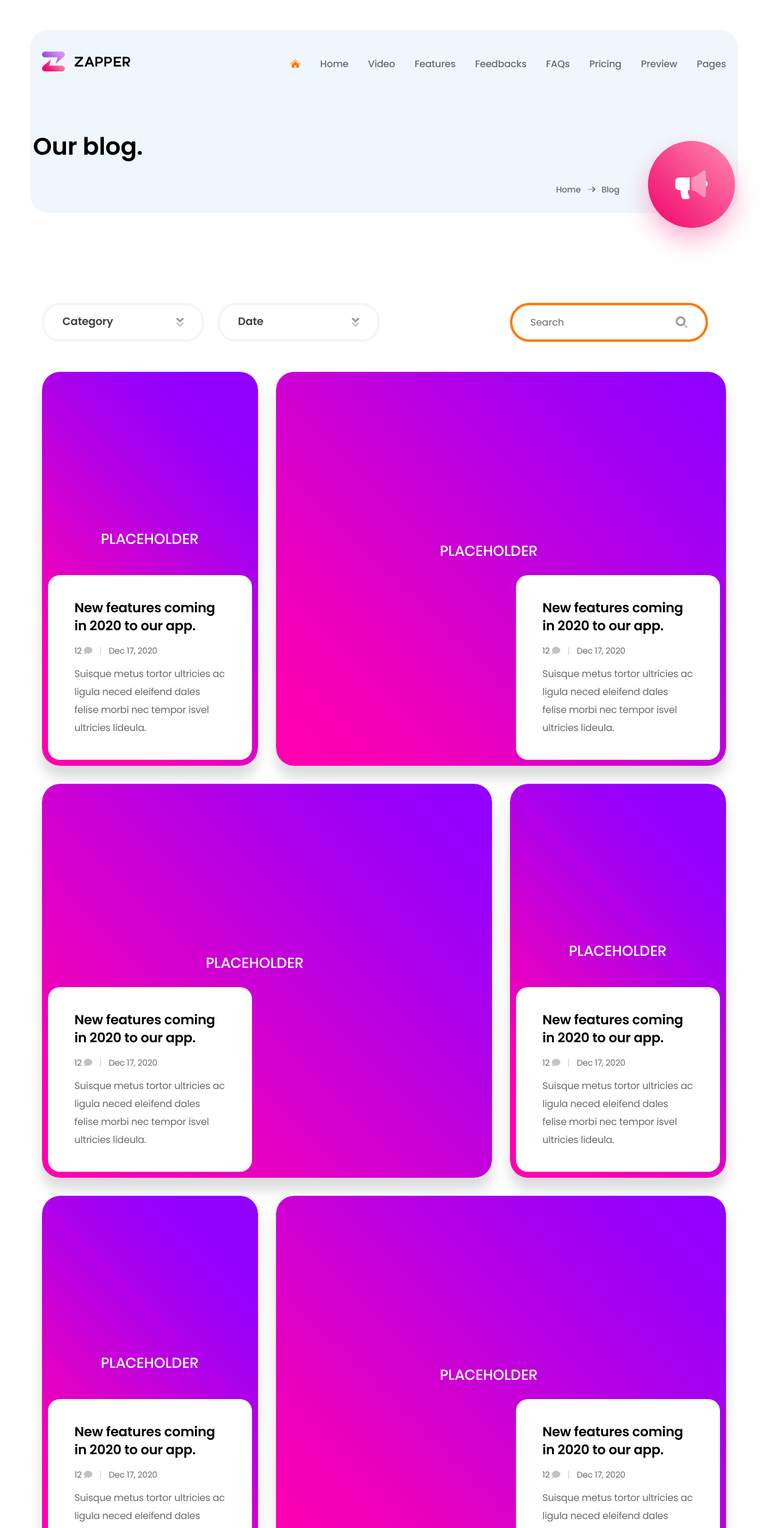
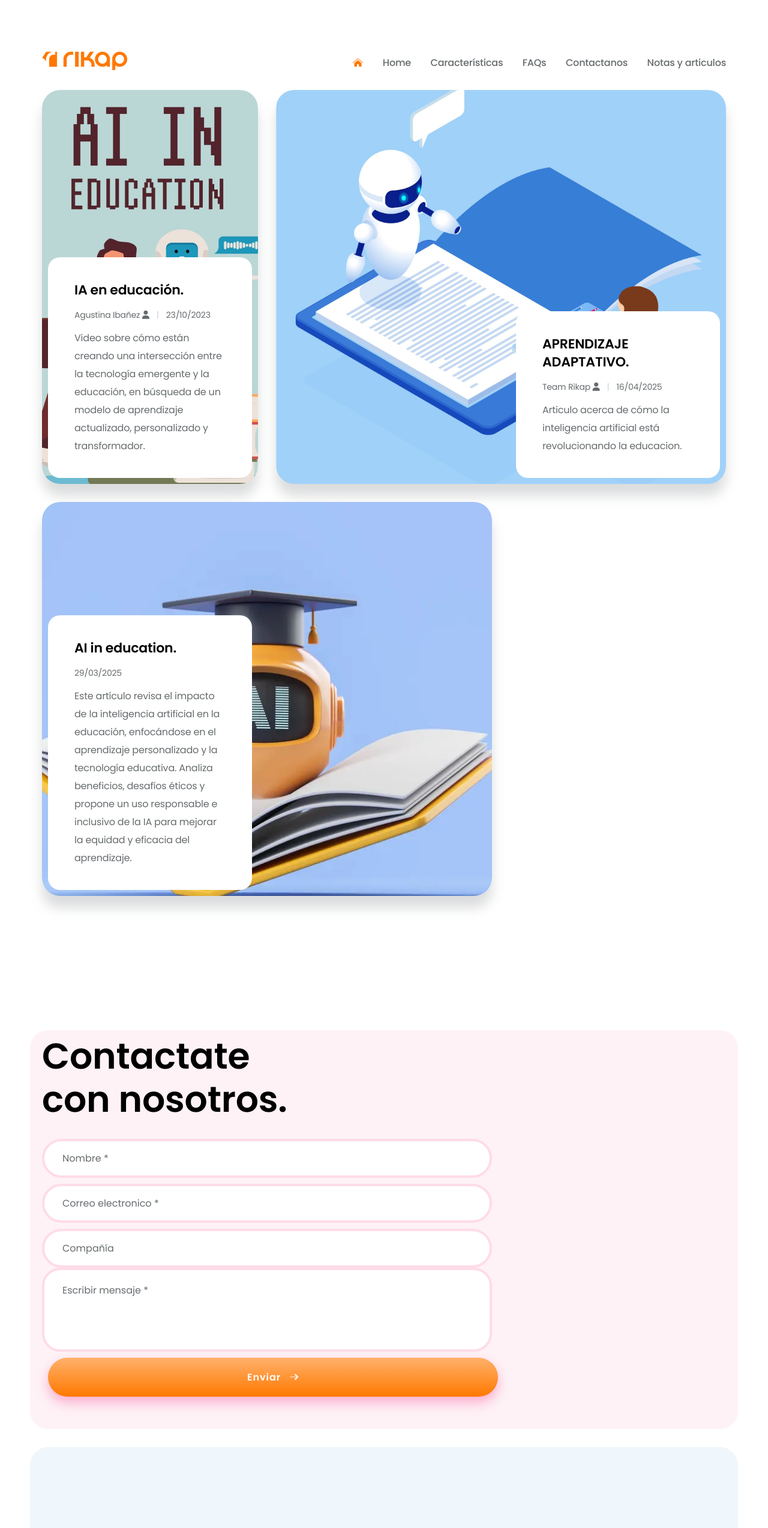
Before and after one commit to matiaskelman/Rikap-Landing, a plain HTML site: page blog.html in a window 1280 px wide. Shown: the top 2548 px of the page at 60% size. Drawn offline with Linux system fonts and the light colour scheme; a script that the page names is missing.

Commit message:
actualizado

```diff
--- a/assets/css/style.css
+++ b/assets/css/style.css
@@ -69,6 +69,7 @@ ul {
     width: 68%;
     line-height: -4rem
 }
+.pintoMati{margin-top: 20px;}
 
 .navImg {
     width: 30%;
@@ -1714,8 +1715,8 @@ body.loaded .preloader {
         top: -5rem;
         right: 100%;
         overflow: hidden !important;
-        background: #9341d4;
-        background: linear-gradient(45deg, #9341d4 0%, #d98efb 100%);
+        background: #ff7800;
+        background: linear-gradient(0deg, #ff7800 0%, #ff9e47 50%, #ff7800 100%);
         -webkit-transition: all .25s ease;
         transition: all .25s ease;
         padding-top: 15%
--- a/blog.html
+++ b/blog.html
@@ -4,12 +4,12 @@
 <head>
     <meta charset="utf-8">
     <meta name="viewport" content="width=device-width, initial-scale=1, shrink-to-fit=no">
-    <title>Zapper</title>
+    <title>Rikap- Blog</title>
 
     <link rel="apple-touch-icon" sizes="180x180" href="assets/favicon/apple-touch-icon.png">
-    <link rel="icon" type="image/png" sizes="32x32" href="assets/favicon/favicon-32x32.png">
-    <link rel="icon" type="image/png" sizes="16x16" href="assets/favicon/favicon-16x16.png">
-    <link rel="manifest" href="assets/favicon/site.webmanifest">
+  <link rel="icon" type="image/png" sizes="32x32" href="assets/favicon/isotipo naranja.png">
+  <link rel="icon" type="image/png" sizes="16x16" href="assets/favicon/isotipo naranja.png">
+  <link rel="manifest" href="assets/favicon/isotipo naranja.png">
 
     <!--stylesheet-->
     <link rel="stylesheet" href="assets/css/bootstrap.min.css">
@@ -17,7 +17,10 @@
     <link rel="stylesheet" href="assets/css/swiper-bundle.min.css">
     <link rel="stylesheet" href="assets/css/style.css">
 </head>
-
+<link rel="stylesheet" href="assets/css/bootstrap.min.css">
+<link rel="stylesheet" href="assets/css/all.min.css">
+<link rel="stylesheet" href="assets/css/swiper-bundle.min.css">
+<link rel="stylesheet" href="assets/css/style.css">
 <body>
 
     <!--preloader start-->
@@ -32,36 +35,26 @@
           <div class="header__wrapper">
             <div class="header__logo">
               <a href="index.html">
-                        <img src="assets/images/footer-logo.png" alt="logo">
+                <img src="assets/images/logotipo naranja.png" alt="logo" class="navImg">
               </a>
             </div>
             <div class="header__nav">
               <ul class="header__nav-primary">
                 <li><a href="index.html"><i class="fad fa-home-alt"></i></a></li>
                 <li class="nav__dropdown dropdown-wrapper" id="menu-1">
-                            <a href="#" class="nav__dropdown-info dropdown-info">
+                  <a href="index.html" class="nav__dropdown-info dropdown-info">
                     Home
                   </a>
-                            <ul class="nav__dropdown-box dropdown-box">
+                  <!-- <ul class="nav__dropdown-box dropdown-box">
                     <li><a href="index.html">Home 1</a></li>
                     <li><a href="index2.html">Home 2</a></li>
-                            </ul>
+                  </ul> -->
                 </li>
-                        <li><a href="#video">Video</a></li>
-                        <li><a href="#feature">Features</a></li>
-                        <li><a href="#feedback">Feedbacks</a></li>
-                        <li><a href="#faq">FAQs</a></li>
-                        <li><a href="#pricing">Pricing</a></li>
-                        <li><a href="#preview">Preview</a></li>
-                        <li class="nav__dropdown dropdown-wrapper" id="menu-2">
-                            <a href="#" class="nav__dropdown-info dropdown-info">
-                                Pages
-                            </a>
-                            <ul class="nav__dropdown-box dropdown-box">
-                                <li><a href="blog.html">Blog</a></li>
-                                <li><a href="blog-single.html">Blog single</a></li>
-                            </ul>
-                        </li>
+                <li><a href="index.html#feature">Características</a></li>
+                <li><a href="index.html#faq">FAQs</a></li>
+                <li><a href="#form_contacto">Contactanos</a></li>
+                <li><a href="/blog.html">Notas y articulos</a></li>
+
               </ul>
               <span><i class="fas fa-times"></i></span>
             </div>
@@ -76,126 +69,58 @@
     <!--header section end-->
 
     <!--hero section start-->
-    <section class="hero blog_hero">
-        <div class="hero__wrapper blog_hero__wrapper">
-            <div class="container">
-                <div class="row">
-                    <div>
-                        <h1>Our blog.</h1>
-                    </div>
-                    <div>
-                        <ul>
-                            <li><a href="index.html">Home</a></li>
-                            <li><a href="blog.html"><i class="fad fa-long-arrow-right"></i>Blog</a></li>
-                        </ul>
-                        <div class="icon">
-                            <i class="fad fa-bullhorn"></i>
-                        </div>
-                    </div>
-                </div>
-            </div>
-        </div>
-    </section>
+
     <!--hero section end-->
 
     <!--blog start-->
     <section class="blog">
         <div class="blog__wrapper">
-            <div class="container">
-                <div class="blog__header">
-                    <div class="row">
-                        <div class="col-lg-3">
-                            <div class="category__dropdown dropdown-wrapper">
-                                <div class="category__dropdown-info dropdown-info">
-                                    <h6>Category</h6>
-                                    <i class="fad fa-angle-double-down"></i>
-                                </div>
-                                <div class="category__dropdown-box dropdown-box">
-                                    <ul>
-                                        <li>Technology</li>
-                                        <li>Application</li>
-                                        <li>Updates</li>
-                                        <li>Promotions</li>
-                                        <li>Help articles</li>
-                                    </ul>
-                                </div>
-                            </div>
-                        </div>
-                        <div class="col-lg-3">
-                            <div class="date__dropdown dropdown-wrapper">
-                                <div class="date__dropdown-info dropdown-info">
-                                    <h6>Date</h6>
-                                    <i class="fad fa-angle-double-down"></i>
-                                </div>
-                                <div class="date__dropdown-box dropdown-box">
-                                    <ul>
-                                        <li>December 2020</li>
-                                        <li>November 2020</li>
-                                        <li>October 2020</li>
-                                        <li>September 2020</li>
-                                        <li>August 2020</li>
-                                    </ul>
-                                </div>
-                            </div>
-                        </div>
-                        <div class="col-lg-4">
-                            <div class="search">
-                                <input type="text" placeholder="Search" class="input-field">
-                                <i class="fad fa-search"></i>
-                            </div>
-                        </div>
-                    </div>
-                </div>
-            </div>
             <div class="blog__content">
                 <div class="container">
                     <div class="row">
                         <div class="col-lg-4">
-                            <a href="blog-single.html">
+                            <a href="https://www.youtube.com/watch?v=MZhKDt86PX8">
                               <div class="blog__single blog__single--1">
                                 <div class="blog__single-image">
-                                        <img src="assets/images/blog-img-1.png" alt="image">
+                                  <img src="assets/images/RikapArticle2.jpg" alt="image">
                                 </div>
                                 <div class="blog__single-info">
-                                        <h3>New features coming in 2020 to our app.</h3>
-                                        <h4>12 <i class="fad fa-comment"></i><span>|</span>Dec 17, 2020</h4>
-                                        <p class="paragraph dark">Suisque metus tortor ultricies ac ligula neced
-                                            eleifend dales felise morbi nec tempor isvel ultricies lideula. </p>
+                                  <h3>IA en educación.</h3>
+                                  <h4>Agustina Ibañez <i class="fa-solid fa-user"></i><span>|</span>23/10/2023</h4>
+                                  <p class="paragraph dark">Video sobre cómo están creando una intersección entre  la tecnología emergente y la educación, en búsqueda de un modelo de aprendizaje actualizado, personalizado y transformador. </p>
                                 </div>
                               </div>
                             </a>
                           </div>
                           <div class="col-lg-8">
-                            <a href="blog-single.html">
+                            <a href="/assets/blogs/IAEducativa-Rikap.pdf" download>
                               <div class="blog__single blog__single--2">
                                 <div class="blog__single-image">
-                                        <img src="assets/images/blog-img-2.png" alt="image">
+                                  <img src="assets/images/RikapArticle1.jpg" alt="image">
                                 </div>
                                 <div class="blog__single-info">
-                                        <h3>New features coming in 2020 to our app.</h3>
-                                        <h4>12 <i class="fad fa-comment"></i><span>|</span>Dec 17, 2020</h4>
-                                        <p class="paragraph dark">Suisque metus tortor ultricies ac ligula neced
-                                            eleifend dales felise morbi nec tempor isvel ultricies lideula. </p>
+                                  <h3>APRENDIZAJE ADAPTATIVO.</h3>
+                                  <h4>Team Rikap <i class="fa-solid fa-user"></i><span>|</span>16/04/2025</h4>
+                                  <p class="paragraph dark">Articulo acerca de cómo la inteligencia artificial está revolucionando la educacion. </p>
                                 </div>
                               </div>
                             </a>
                           </div>
                         <div class="col-lg-8 left">
-                            <a href="blog-single.html">
+                            <a href="/assets/blogs/PDF AI education .pdf" download>
                                 <div class="blog__single blog__single--3">
                                     <div class="blog__single-image">
-                                        <img src="assets/images/blog-img-3.png" alt="image">
+                                        <img src="assets/images/RikapArticle3.jpg" alt="image">
                                     </div>
                                     <div class="blog__single-info">
-                                        <h3>New features coming in 2020 to our app.</h3>
-                                        <h4>12 <i class="fad fa-comment"></i><span>|</span>Dec 17, 2020</h4>
-                                        <p class="paragraph dark">Suisque metus tortor ultricies ac ligula neced
-                                            eleifend dales felise morbi nec tempor isvel ultricies lideula. </p>
+                                        <h3>AI in education.</h3>
+                                        <h4>29/03/2025</h4>
+                                        <p class="paragraph dark">Este artículo revisa el impacto de la inteligencia artificial en la educación, enfocándose en el aprendizaje personalizado y la tecnología educativa. Analiza beneficios, desafíos éticos y propone un uso responsable e inclusivo de la IA para mejorar la equidad y eficacia del aprendizaje. </p>
                                     </div>
                                 </div>
                             </a>
                         </div>
-                        <div class="col-lg-4">
+                        <!-- <div class="col-lg-4">
                             <a href="blog-single.html">
                                 <div class="blog__single blog__single--4">
                                     <div class="blog__single-image">
@@ -269,37 +194,45 @@
                                     </div>
                                 </div>
                             </a>
+                        </div> -->
                     </div>
                 </div>
             </div>
-            </div>
-            <a href="#" class="button">
+
+            <!-- <a href="#" class="button">
                 <span>LOAD MORE <i class="fad fa-long-arrow-right"></i></span>
-            </a>
+            </a> -->
         </div>
     </section>
     <!--blog end-->
 
     <!--newsletter section start-->
-    <section class="newsletter">
+    <section class="newsletter newsletter-2">
         <div class="newsletter__wrapper">
+          <div id="form_contacto"></div>
           <div class="container">
             <div class="row align-items-lg-center">
-                    <div class="col-lg-6">
+              <div class="col-lg-8">
                 <div class="newsletter__info">
-                            <h2 class="section-heading color-black">Subscribe to our newsletter.</h2>
-                            <form class="newsletter__info--field">
-                                <input type="text" placeholder="Email address" class="input-field">
-                                <button class="button"><span>SUBSCRIBE <i
+                  <h2 class="section-heading color-black pintoMati">Contactate con nosotros.</h2>
+                  <div class="comment_form">
+
+                    <form action="https://formspree.io/f/mjkyyolz" method="POST">
+                      <div>
+                        <input type="text" name="nombre" placeholder="Nombre *" class="input-field" required>
+                        <input type="email" name="mail" placeholder="Correo electronico *" class="input-field" required>
+                        <input type="text" name="compañia" placeholder="Compañía" class="input-field" required>
+                      </div>
+                      <div>
+                        <textarea name="mensaje" placeholder="Escribir mensaje *" class="input-field" required></textarea>
+                        <button class="button" type="submit"><span>Enviar <i
                               class="fad fa-long-arrow-right"></i></span></button>
+                      </div>
                     </form>
                   </div>
                 </div>
-                    <div class="col-lg-6">
-                        <div class="newsletter__img">
-                            <img src="assets/images/newsletter-img.png" alt="image">
               </div>
-                    </div>
+
             </div>
           </div>
         </div>
@@ -314,21 +247,19 @@
               <div class="col-lg-4">
                 <div class="footer__info">
                   <div class="footer__info--logo">
-                                <img src="assets/images/footer-logo.png" alt="image">
+                    <img class="imgFooter" src="assets/images/logotipo naranja.png" alt="image">
                   </div>
                   <div class="footer__info--content">
-                                <p class="paragraph dark">Zapper is an app that helps you
-                                    organize yourself on the daily basis
-                                    using systematic algorithms to
-                                    achieve success.</p>
-                                <div class="social">
+                    <p class="paragraph dark">Rikap, una plataforma hecha para ayudar a los alumnos a ver
+                      contenidos brindados por sus profesores con ayuda de IA entrenada.</p>
+                    <!-- <div class="social">
                       <ul>
                         <li class="facebook"><a href="#"><i class="fab fa-facebook-f"></i></a></li>
                         <li class="twitter"><a href="#"><i class="fab fa-twitter"></i></a></li>
                         <li class="linkedin"><a href="#"><i class="fab fa-linkedin-in"></i></a></li>
                         <li class="youtube"><a href="#"><i class="fab fa-youtube"></i></a></li>
                       </ul>
-                                </div>
+                    </div> -->
                   </div>
                 </div>
               </div>
@@ -336,7 +267,7 @@
                 <div class="footer__content-wrapper">
                   <div class="footer__list">
                     <ul>
-                                    <li>Explore</li>
+                      <!-- <li>Explore</li>
                       <li><a href="#">About</a></li>
                       <li><a href="#">Our Team</a></li>
                       <li><a href="#">Features</a></li>
@@ -378,7 +309,7 @@
               </div>
             </div>
           </div>
-        </div>
+        </div> -->
       </footer>
     <!--footer end-->
 
@@ -391,6 +322,7 @@
         });
     </script>
     <script src="assets/js/swiper-bundle.min.js"></script>
+    <script src="https://kit.fontawesome.com/d143ce8d63.js" crossorigin="anonymous"></script>
     <script src="assets/js/script.js"></script>
 </body>
 
```
Also changed, not shown: index.html (+4 -3 lines), assets/images/RikapArticle3.jpg (added), 1 other file. Lines whose indentation alone changed are shown as unchanged.
